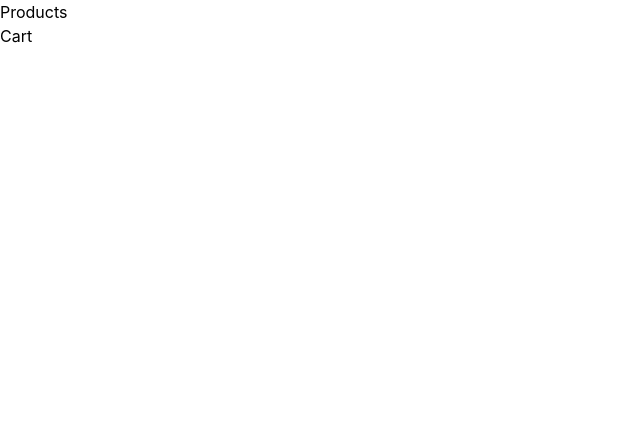
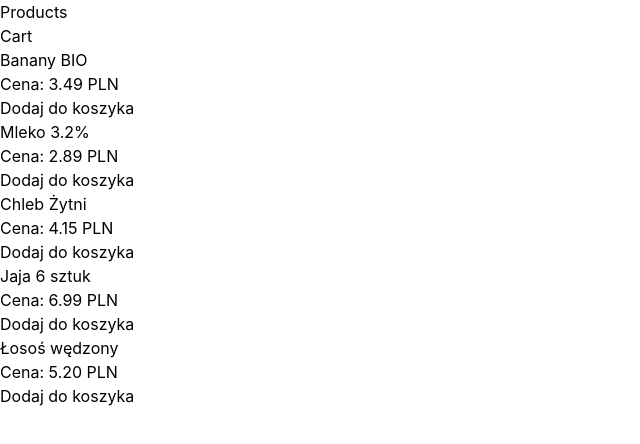
Before and after one commit to Maks-xex/web-store, a React (Create React App) app: page / in a window 1280 px wide. Before the commit this address had no page. Shown: the top 444 px of the page, without its empty margins (0-640 px from the left). Built offline with nearby package versions, Linux system fonts and the light colour scheme.

Commit message:
fix path

```diff
--- a/public/confirmation.html
+++ b/public/confirmation.html
@@ -18,7 +18,7 @@
     <h2>Podsumowanie zamówienia:</h2>
     <ul id="order-summary"></ul>
     <h3 id="total"></h3>
-    <a href="/products" onclick="localStorage.removeItem('order');"
+    <a href="/" onclick="localStorage.removeItem('order');"
       >Wróć do listy produktów</a
     >
 
--- a/src/App.tsx
+++ b/src/App.tsx
@@ -3,18 +3,18 @@ import { Route, Routes } from "react-router-dom";
 
 import { Navigation } from "./components/Navigation";
 
+import { CartProvider } from "./context/CartContext";
+
 import { ProductsPage } from "./pages/ProductsPage";
+import { SummaryPage } from "./pages/SummaryPage";
 import { Cart } from "./pages/CartPage";
-
-import { CartProvider } from "./context/CartContext";
-import { SummaryPage } from "./pages/SummaryPage";
 
 export const App: React.FC = () => {
   return (
     <CartProvider>
       <Navigation />
       <Routes>
-        <Route path="/products" element={<ProductsPage />} />
+        <Route path="/" element={<ProductsPage />} />
         <Route path="/cart" element={<Cart />} />
         <Route path="/summary" element={<SummaryPage />} />
       </Routes>
--- a/src/components/Navigation.tsx
+++ b/src/components/Navigation.tsx
@@ -6,7 +6,7 @@ export const Navigation: React.FC = () => (
     <h1 className="font-extrabold text-blue-600 drop-shadow-md shadow-blue-600/50 uppercase"></h1>
     <ul className="flex flex-row text-white mt-{10px}">
       <li className="pr-2 capitalize">
-        <Link to="/products">Products</Link>
+        <Link to="/">Products</Link>
       </li>
       <li className="pr-2 capitalize">
         <Link to="/cart">Cart</Link>
```
